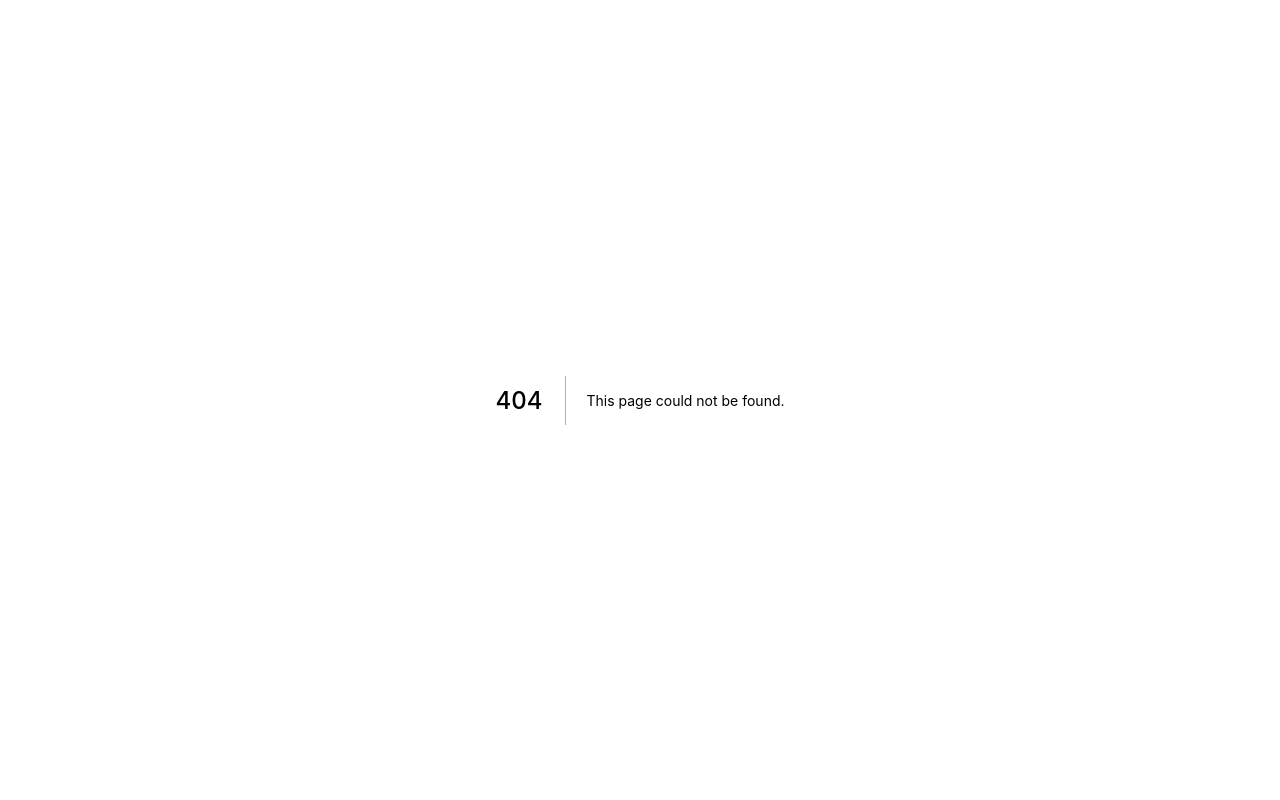
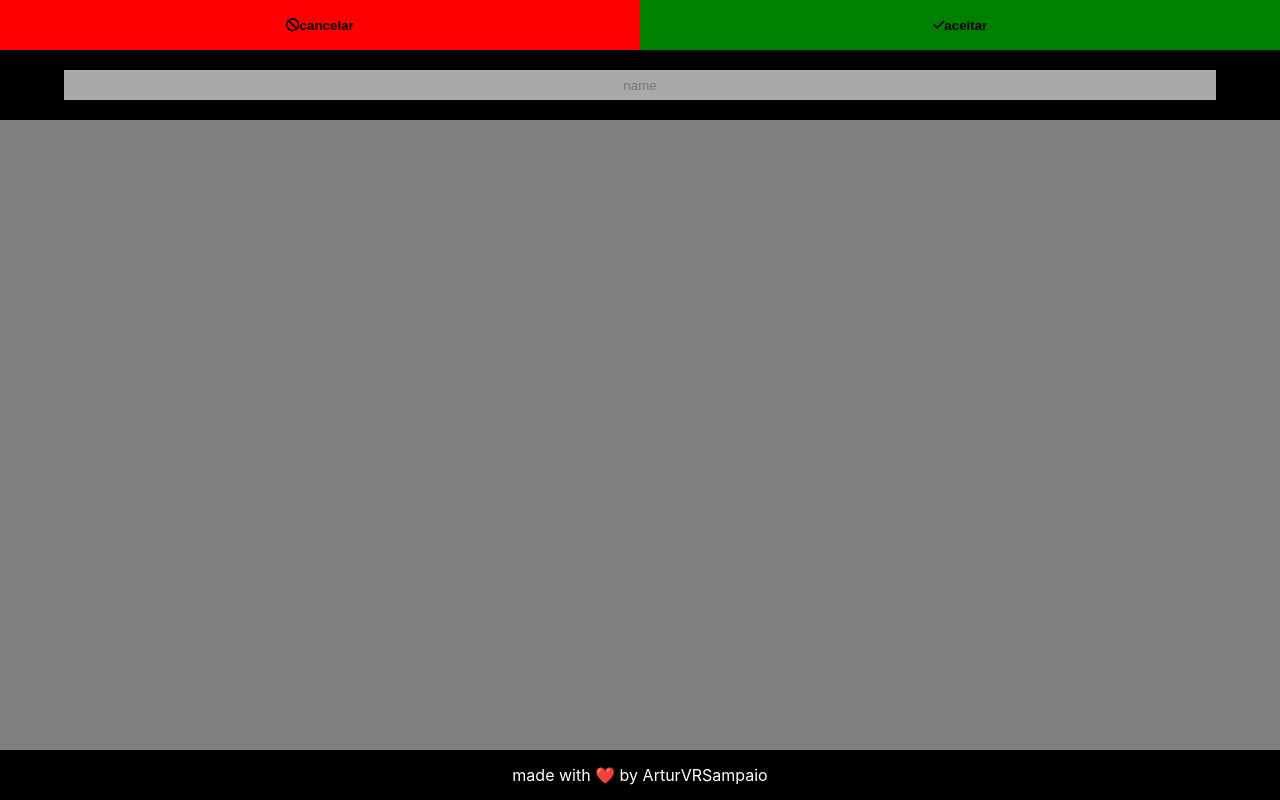
Before and after one commit to ArturVRSampaio/rpglife, a Next.js app: page /editUser in a window 1280 px wide. Before the commit this address had no page. Built offline with nearby package versions, Linux system fonts and the light colour scheme.

Commit message:
editUser

```diff
--- /dev/null
+++ b/src/components/editButtonBox.tsx
@@ -0,0 +1,23 @@
+import React from "react";
+import styles from "../styles/Home.module.css";
+import {FontAwesomeIcon} from "@fortawesome/react-fontawesome";
+import {faCancel, faCheck} from "@fortawesome/free-solid-svg-icons";
+import {useRouter} from "next/router";
+
+function footer() {
+    const router= useRouter();
+  return (
+      <div className={styles.editButtonsBox}>
+          <button className={styles.cancelEditButton }
+                  onClick={() => router.push('/')}>
+              <FontAwesomeIcon icon={faCancel}/> cancelar
+          </button>
+          <button className={styles.acceptEditButton}
+                  onClick={() => router.push('/')}>
+              <FontAwesomeIcon icon={faCheck}/> aceitar
+          </button>
+      </div>
+  );
+}
+
+export default footer;
--- /dev/null
+++ b/src/components/footer.tsx
@@ -0,0 +1,14 @@
+import React from "react";
+import styles from "../styles/Home.module.css";
+
+function footer() {
+  return (
+      <div className={styles.footer}>
+          <p>
+              made with <span role="img" aria-label="heart">❤️</span> by <a href="https://github.com/arturVRSampaio/" target={"_blank"}>ArturVRSampaio</a>
+          </p>
+      </div>
+  );
+}
+
+export default footer;
--- a/src/components/navbarComponent.tsx
+++ b/src/components/navbarComponent.tsx
@@ -2,8 +2,11 @@ import React from "react";
 import styles from "../styles/Home.module.css";
 import {FontAwesomeIcon} from "@fortawesome/react-fontawesome";
 import {faUser} from "@fortawesome/free-solid-svg-icons";
+import {useRouter} from "next/router";
 
 function navbarComponent() {
+    const redirect = useRouter();
+
   return (
       <div className={styles.navBar}>
           <div className={styles.navbarAppTitle}>
@@ -12,7 +15,7 @@ function navbarComponent() {
           <div className={styles.navbarUser}>
               <div>
                   <p>NOME DO USR</p>
-                  <p>editar perfil</p>
+                  <p className={styles.editUser} onClick={()=>redirect.push("/editUser")}>editar perfil</p>
               </div>
               <FontAwesomeIcon icon={faUser} size={"3x"}/>
           </div>
--- /dev/null
+++ b/src/pages/editUser.tsx
@@ -0,0 +1,23 @@
+import React from "react";
+import type { NextPage } from 'next'
+import styles from "../styles/Home.module.css";
+import Footer from "../components/footer";
+import EditButtonBox from "../components/editButtonBox";
+
+
+const Home: NextPage = () => {
+  return (
+      <>
+          <div>
+              <EditButtonBox/>
+              <div className={styles.missionTitle}>
+                  <input type="text" placeholder="name"/>
+              </div>
+          </div>
+
+         <Footer/>
+      </>
+  )
+}
+
+export default Home
--- a/src/pages/index.tsx
+++ b/src/pages/index.tsx
@@ -1,12 +1,14 @@
 import type { NextPage } from 'next'
 import NavbarComponent from "../components/navbarComponent";
 import ScheduleContent from "../components/scheduleContent/scheduleContent";
+import Footer from "../components/footer";
 
 const Home: NextPage = () => {
   return (
       <>
-      <NavbarComponent/>
-      <ScheduleContent/>
+          <NavbarComponent/>
+          <ScheduleContent/>
+          <Footer/>
       </>
   )
 }
--- a/src/styles/Home.module.css
+++ b/src/styles/Home.module.css
@@ -24,6 +24,10 @@
   margin-right: 10px;
 }
 
+.editUser{
+  cursor: pointer;
+}
+
 
 .mainContent{
   width: 100%;
@@ -40,6 +44,8 @@
 
 
 .scheduledEvent{
+  cursor: pointer;
+
   background-color: #f5f5f5;
   border-radius: 10px;
 
@@ -79,6 +85,7 @@
 
 
 .editButtonsBox > button{
+  cursor: pointer;
   width: 50%;
   height: 50px;
   color: black;
@@ -134,3 +141,19 @@
   height: 30px;
   text-align: center;
 }
+
+
+
+
+.footer{
+  position: fixed;
+  bottom: 0;
+  background-color: black;
+  width: 100%;
+  height: 50px;
+  display: flex;
+  flex-direction: row;
+  justify-content: center;
+  align-items: center;
+  color: white;
+}
```
Also changed, not shown: src/pages/editSchedule.tsx (+7 -16 lines).
